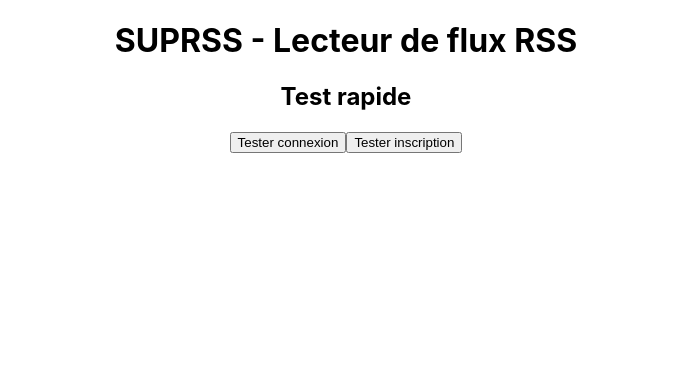
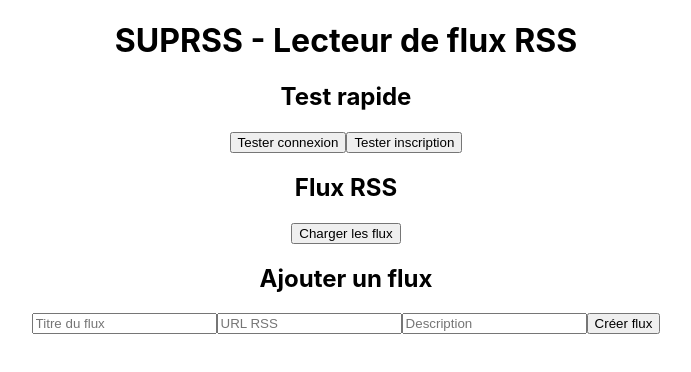
Before and after one commit to ethestory/4PROJ, a React (Create React App) app in the folder frontend/: page / in a window 1280 px wide. Shown: the top 372 px of the page, without its empty margins (294-985 px from the left). Built offline with nearby package versions, Linux system fonts and the light colour scheme.

Commit message:
chargement des flux et ajout des flux ok

```diff
--- a/frontend/src/App.js
+++ b/frontend/src/App.js
@@ -1,18 +1,21 @@
 import React, { useState } from 'react';
+import axios from 'axios';
 import { api } from './api';
 import './App.css';
 
 function App() {
   const [message, setMessage] = useState('');
+  const [feeds, setFeeds] = useState([]);
 
   const handleRegister = async () => {
     try {
       const result = await api.register('testuser2', 'test2@example.com', 'password123');
       setMessage(result.message || 'Inscription réussie !');
-    } catch (error){
+    } catch (error) {
       setMessage('Erreur inscription :' + error.response?.data?.error);
     }
   };
+
   const handleLogin = async () => {
     try {
       const result = await api.login('testuser', 'motdepasse123');
@@ -21,10 +24,34 @@ function App() {
       setMessage('Erreur connexion : ' + error.response?.data?.error);
     }
   };
+
+  const loadFeeds = async () => {
+    try {
+      const response = await axios.get('http://localhost:8000/feeds');
+      setFeeds(response.data.feeds || []);
+    } catch (error) {
+      setMessage('Erreur lors du chargement des flux');
+    }
+  };
+  const [newFeed, setNewFeed] = useState({title: '', url: '', description: ''});
+
+  const createFeed = async () => {
+    try  {
+      const response = await axios.post('http://localhost:8000/feeds', {
+        ...newFeed,
+        owner_id: 1
+      });
+      setMessage('Flux créé avec succès !');
+      setNewFeed({title: '', url: '', description: ''});
+      loadFeeds();
+    } catch (error) {
+      setMessage('Erreur création de flux : ' + error.response?.data?.error);
+    }
+  };
+
   return (
     <div className="App">
       <h1>SUPRSS - Lecteur de flux RSS</h1>
-
       {message && <div style={{padding: '10px', background: '#f0f0f0'}}>{message}</div>}
 
       <div>
@@ -32,6 +59,36 @@ function App() {
         <button onClick={handleLogin}>Tester connexion</button>
         <button onClick={handleRegister}>Tester inscription</button>
       </div>
+
+      <div>
+        <h2>Flux RSS</h2>
+        <button onClick={loadFeeds}>Charger les flux</button>
+        {feeds.map(feed => (
+          <div key={feed.id}>
+            <h3>{feed.title}</h3>
+            <p>{feed.url}</p>
+          </div>
+        ))}
+      </div>
+      <div>
+     <h2>Ajouter un flux</h2>
+       <input
+        placeholder="Titre du flux"
+        value={newFeed.title}
+        onChange={(e) => setNewFeed({...newFeed, title: e.target.value})}
+      />
+      <input
+       placeholder="URL RSS"
+        value={newFeed.url}
+        onChange={(e) => setNewFeed({...newFeed, url: e.target.value})}
+      />
+      <input
+        placeholder="Description"
+        value={newFeed.description}
+        onChange={(e) => setNewFeed({...newFeed, description: e.target.value})}
+      />
+      <button onClick={createFeed}>Créer flux</button>
+      </div>
     </div>
   );
 }
```
